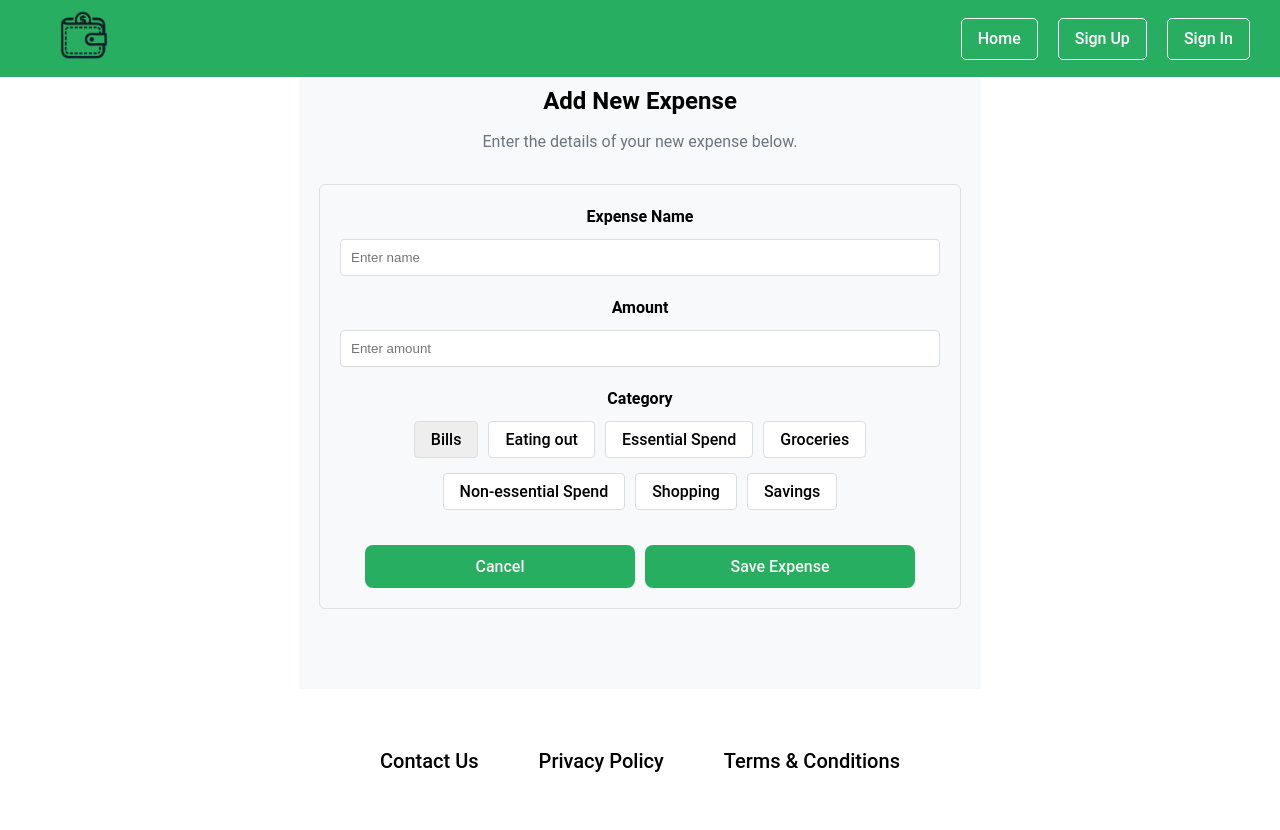
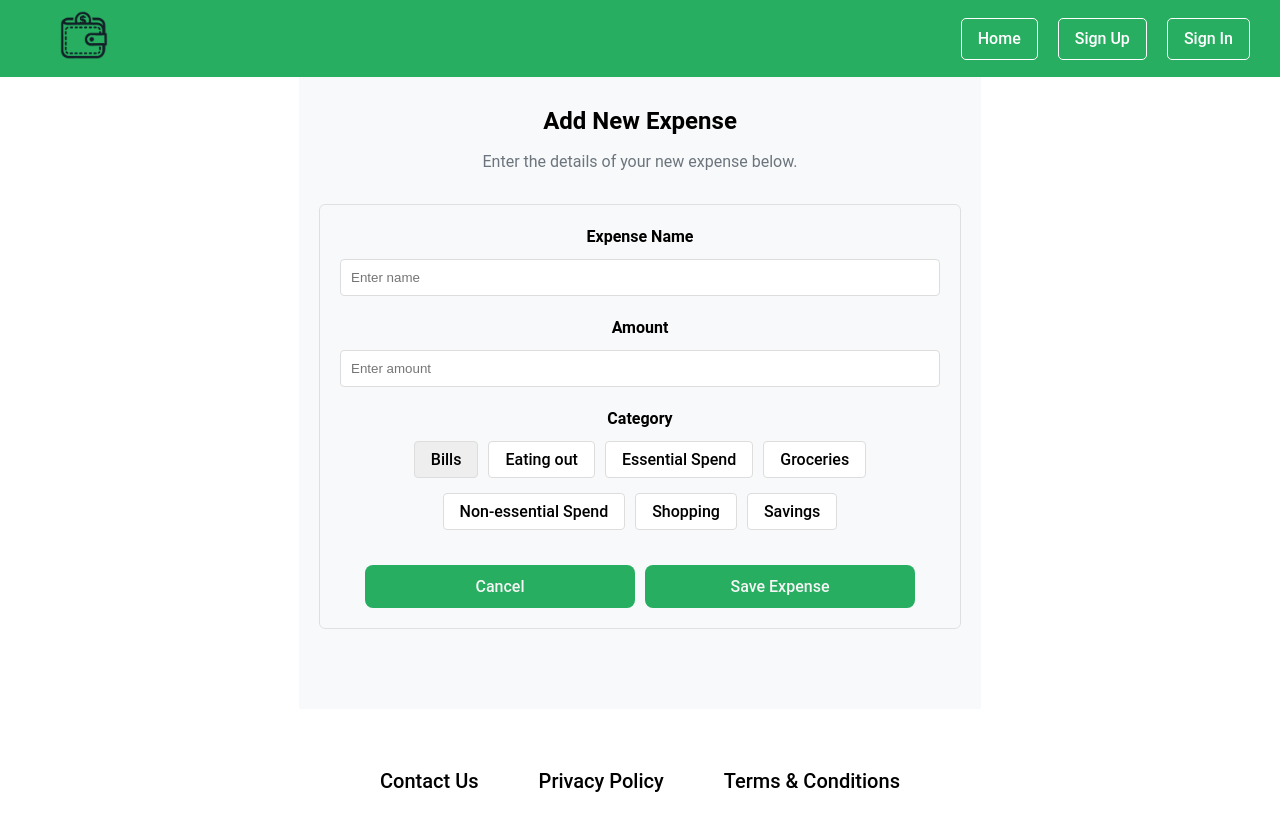
Before and after one commit to ErcModel3/personal-finance-tracker, a React (Vite) app: page /log in a window 1280 px wide. Shown: the top 830 px of the page. Built offline with nearby package versions, Linux system fonts and the light colour scheme; no server answers.

Commit message:
Fixed issue with the background rendering below the navbar

```diff
--- a/src/finances/LogExpense.jsx
+++ b/src/finances/LogExpense.jsx
@@ -36,9 +36,10 @@ const LogExpense = () => {
     };
 
     return (
-        <div className={styles.app} style={{ minHeight: 'auto' }}>
+        <div className={styles.app} style={{ minHeight: 'auto' }} style={{ paddingTop: '30px', background: 'white'}} >
             <Navbar />
-            <div className={styles.metricsSection}>
+            <div className={styles.metricsSection} style={{ paddingTop: '30px' }}>
+            {/*<div className={styles.metricsSection}>*/}
                 <div className={styles.metricsHeader}>
                     <h1 className={styles.metricsTitle}>Add New Expense</h1>
                     <p className={styles.metricsDescription}>Enter the details of your new expense below.</p>
```
